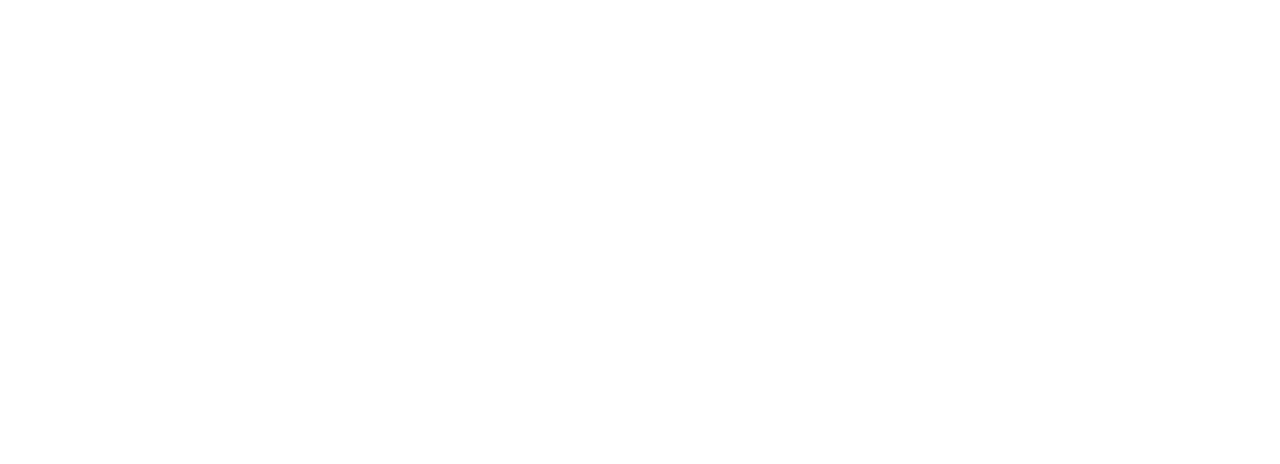
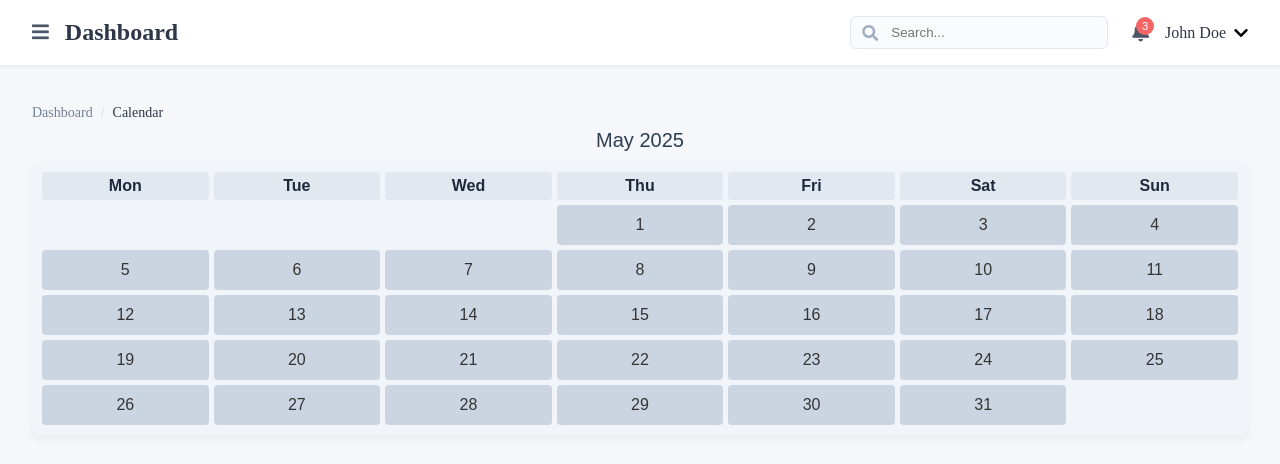
Before and after one commit to sasanedicbn/Mini-app, a Vue app in the folder Mini-app/: page /dashboard/calendar in a window 1280 px wide. Before the commit this address had no page. Shown: the top 464 px of the page. Built offline with nearby package versions, Linux system fonts and the light colour scheme.

Commit message:
Fix component

```diff
--- a/Mini-app/src/components/Dashboard/DashboardHelpers/DashboardCalendar.vue
+++ b/Mini-app/src/components/Dashboard/DashboardHelpers/DashboardCalendar.vue
@@ -22,6 +22,8 @@
   const days = ["Mon", "Tue", "Wed", "Thu", "Fri", "Sat", "Sun"]
 
   const today = new Date()
+  const currentYear = today.getFullYear()
+  const currentMonth = today.getMonth()
 
   const daysInMonth = computed(() => {
     return new Date(currentYear, currentMonth + 1, 0).getDate()
```
